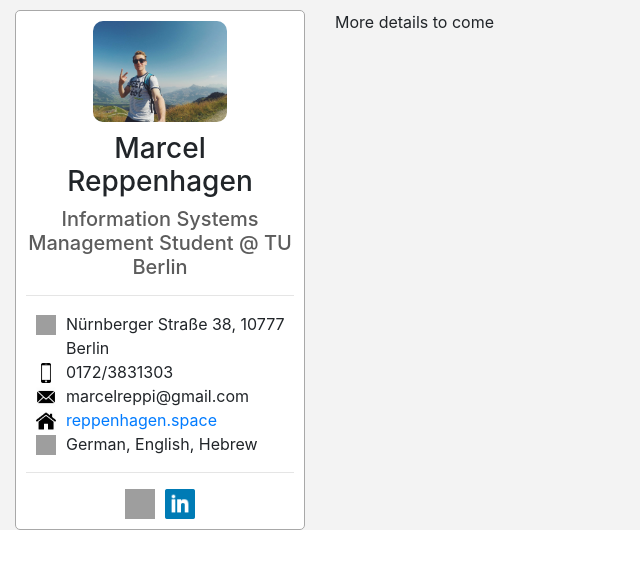
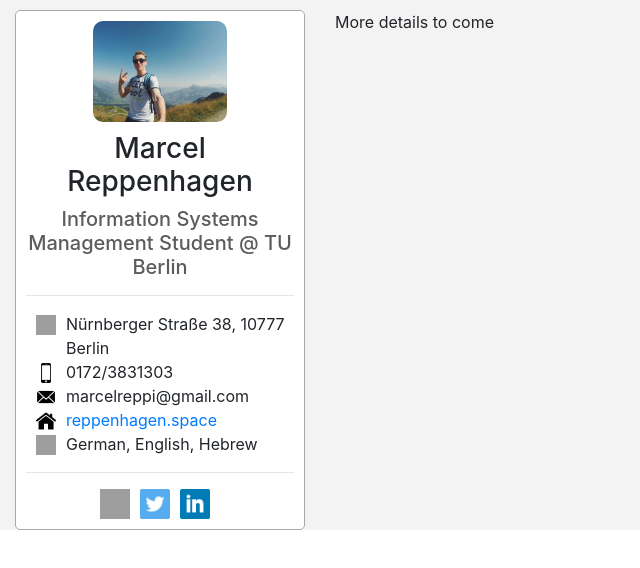
Before and after one commit to marcelreppi/personal-website, a React (Create React App) app: page / in a window 1280 px wide. Shown: the top 568 px of the page, without its empty margins (0-640 px from the left). Built offline with nearby package versions, Linux system fonts and the light colour scheme; grey boxes are pictures that could not be loaded.

Commit message:
added twitter icon

```diff
--- a/src/components/ProfileCard.js
+++ b/src/components/ProfileCard.js
@@ -7,6 +7,7 @@ import homepageIcon from '../img/homepage.png'
 import speakIcon from '../img/speak.png'
 import githubIcon from '../img/github.png'
 import linkedinIcon from '../img/linkedin.png'
+import twitterIcon from '../img/twitter.png'
 
 import '../styles/ProfileCard.css'
 
@@ -54,7 +55,12 @@ class ProfileCard extends React.Component {
               <img className="footer-icon" src={githubIcon} alt=""></img>
             </a>
           </span>
-          <span>
+          <span className="footer-item">
+            <a href="https://twitter.com/marcelreppi">
+              <img className="footer-icon" src={twitterIcon} alt=""></img>
+            </a>
+          </span>
+          <span className="footer-item">
             <a href="https://www.linkedin.com/in/marcel-reppenhagen-b8994a121/">
               <img className="footer-icon" src={linkedinIcon} alt=""></img>
             </a>
```
Also changed, not shown: src/img/twitter.png (added).
